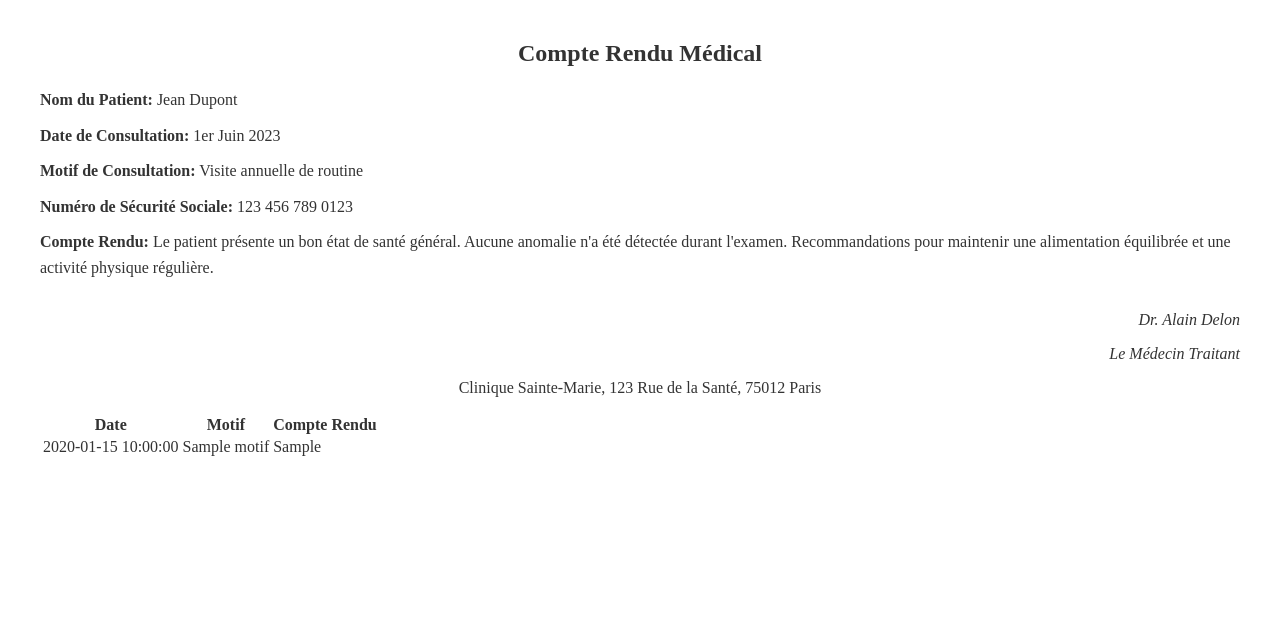
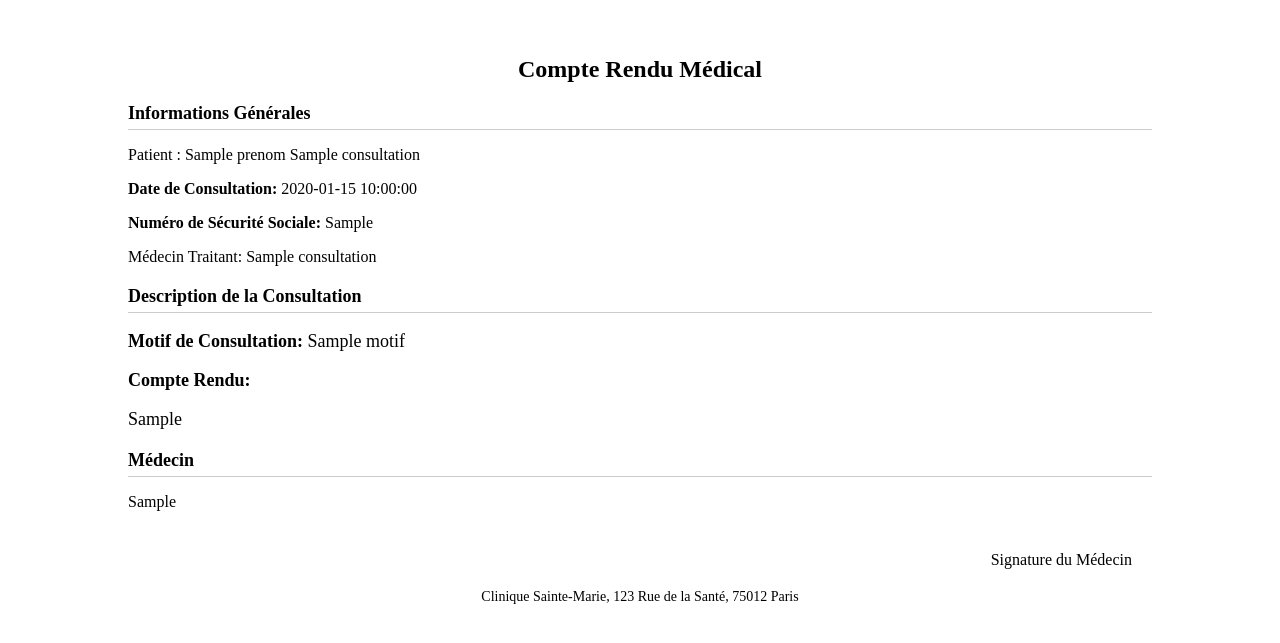
Before and after one commit to ezaroua/Gestion-d-etablissement-de-soins, a PHP site: template employe/src/views/ViewVoirCompteRendu.php in a window 1280 px wide. Shown: the top 643 px of the page. Run offline with PHP 8.4, Linux system fonts and the light colour scheme; the template is opened without the code that fills it: most values are stand-ins (such as "Sample title", 1, 10 or a date in 2020).

Commit message:
finalisation de la page VoirCompteRendu

```diff
--- a/employe/src/controllers/Router.php
+++ b/employe/src/controllers/Router.php
@@ -8,9 +8,11 @@ class Router
     {
         try {
             // Chargement automatique des classes
-            spl_autoload_register(function ($class) {
+             spl_autoload_register(function ($class) {
+            if (file_exists('src/models/' . $class . '.php')) {
                 require_once('src/models/' . $class . '.php');
-            });
+            }
+        });
 
             $url = '';
 
--- a/employe/src/models/ModelAjoutCompteRendu.php
+++ b/employe/src/models/ModelAjoutCompteRendu.php
@@ -13,7 +13,7 @@ class ModelAjoutCompteRendu
                    escapeshellarg($id_user) . ' ' .
                    escapeshellarg($date) . ' ' .
                    escapeshellarg($motif) . ' ' .
-                   escapeshellarg($compteRenduEncoded) . ' ' . // Utilisez la version encodée ici
+                   escapeshellarg($compteRenduEncoded) . ' ' .
                    escapeshellarg($nom_medecin);
 
         error_log("Executing command: $command");
--- a/employe/src/models/ModeleRecupererPatientNoSQL.php
+++ b/employe/src/models/ModeleRecupererPatientNoSQL.php
@@ -4,8 +4,8 @@ require 'Database.php'; // Inclure le fichier de connexion à la base de donnée
 class ModeleRecupererPatientNoSQL
 {
     private $chemin_script_python = "src/models/python/ModeleRecupererPatient.py";
-    //private $chemin_exec_python = "C:\Users\User\AppData\Local\Programs\Python\Python312\python.exe";
-    private $chemin_exec_python = "C:\\Users\\thoma\\AppData\\Local\\Programs\\Python\\Python312\\python.exe";
+    private $chemin_exec_python = "C:\Users\User\AppData\Local\Programs\Python\Python312\python.exe";
+    //private $chemin_exec_python = "C:\\Users\\thoma\\AppData\\Local\\Programs\\Python\\Python312\\python.exe";
     protected function getBdd()
     {
         return Database::getBdd();
--- a/employe/src/models/ModeleRecupererUnPatientNoSQL.php
+++ b/employe/src/models/ModeleRecupererUnPatientNoSQL.php
@@ -4,8 +4,8 @@ require 'Database.php'; // Inclure le fichier de connexion à la base de donnée
 class ModeleRecupererUnPatientNoSQL
 {
     private $chemin_script_python = "src/models/python/ModeleRecupererUnPatient.py";
-    //private $chemin_exec_python = "C:\Users\User\AppData\Local\Programs\Python\Python312\python.exe";
-    private $chemin_exec_python = "C:\\Users\\thoma\\AppData\\Local\\Programs\\Python\\Python312\\python.exe";
+    private $chemin_exec_python = "C:\Users\User\AppData\Local\Programs\Python\Python312\python.exe";
+    //private $chemin_exec_python = "C:\\Users\\thoma\\AppData\\Local\\Programs\\Python\\Python312\\python.exe";
     protected function getBdd()
     {
         return Database::getBdd();
--- a/employe/src/views/ViewSuiviMedical.php
+++ b/employe/src/views/ViewSuiviMedical.php
@@ -37,6 +37,8 @@ if (!isset($_SESSION['mail'])) {
             <tr>
                 <th>Date</th>
                 <th>Motif de consultation</th>
+                <th> Nom du médecin </th>
+                <th> Service </th>
                 <th>Compte Rendu</th>
             </tr>
             <?php
@@ -45,7 +47,9 @@ if (!isset($_SESSION['mail'])) {
                     <tr>
                         <td><?= htmlspecialchars($compteRendu['date']) ?></td>
                         <td><?= htmlspecialchars($compteRendu['motif']) ?></td>
-                        <td><a href="?url=VoirCompteRendu&id=<?= htmlspecialchars($patientId) ?>">Voir Détails</a></td>
+                        <td><?= htmlspecialchars($compteRendu['nom_medecin']) ?> </th>
+                        <td> service </td>
+                        <td><a href="?url=VoirCompteRendu&consultationId=<?= htmlspecialchars($compteRendu['consultation_id']) ?>&patientId=<?= htmlspecialchars($patientId) ?>">Voir Détails</a></td>
                     </tr>
                 <?php endforeach; ?>
             <?php else : ?>
--- a/employe/src/views/ViewVoirCompteRendu.php
+++ b/employe/src/views/ViewVoirCompteRendu.php
@@ -4,70 +4,106 @@
     <meta charset="UTF-8">
     <title>Compte Rendu Médical</title>
     <style>
-        body {
+        body, html {
+            margin: 0;
+            padding: 0;
             font-family: 'Times New Roman', serif;
-            margin: 40px;
             background: #fff;
-            color: #333;
+            color: #000;
         }
-        .header, .footer {
+        .container {
+            width: 80%;
+            margin: 20px auto;
+            padding: 20px;
+            background: #fff;
+            box-shadow: none;
+        }
+        .header {
             text-align: center;
-            margin: 10px 0;
+            margin-bottom: 20px;
         }
         .header h1 {
-            margin: 0;
             font-size: 24px;
         }
-        .content {
-            margin-top: 20px;
-            line-height: 1.6;
+        .section {
+            margin-bottom: 20px;
+        }
+        .section h2 {
+            font-size: 18px;
+            border-bottom: 1px solid #ccc;
+            padding-bottom: 5px;
         }
         .content p {
-            margin: 10px 0;
+            font-size: 16px;
+            line-height: 1.5;
+        }
+        .report-content {
+            font-size: 18px;
+            margin-top: 10px;
         }
         .signature {
-            margin-top: 30px;
             text-align: right;
-            font-style: italic;
+            margin-top: 40px;
+            padding-right: 20px;"
+        }
+
+        .footer {
+            text-align: center;
+            font-size: 14px;
+            margin-top: 20px;
+        }
+
+        @media print {
+            body {
+                width: 100%;
+                margin: 0;
+                box-shadow: none;
+            }
+            .container {
+                width: 100%;
+                max-width: none;
+                margin: 0 auto;
+                box-shadow: none;
+            }
+            .section .content, .report-content {
+                font-size: 18px;
+            }
+            .footer, .header {
+                display: none;
+            }
         }
     </style>
 </head>
 <body>
+    <div class="container">
         <div class="header">
             <h1>Compte Rendu Médical</h1>
         </div>
-    <div class="content">
-        <p><strong>Nom du Patient:</strong> Jean Dupont</p>
-        <p><strong>Date de Consultation:</strong> 1er Juin 2023</p>
-        <p><strong>Motif de Consultation:</strong> Visite annuelle de routine</p>
-        <p><strong>Numéro de Sécurité Sociale:</strong> 123 456 789 0123</p>
-        <p><strong>Compte Rendu:</strong> Le patient présente un bon état de santé général. Aucune anomalie n'a été détectée durant l'examen. Recommandations pour maintenir une alimentation équilibrée et une activité physique régulière.</p>
+        <div class="section">
+            <h2>Informations Générales</h2>
+            <p>Patient : <?= htmlspecialchars($consultation['prenom'] . " " . $consultation['nom']) ?></p>
+            <p><strong>Date de Consultation:</strong> <?= htmlspecialchars($consultation['date']) ?></p>
+            <p><strong>Numéro de Sécurité Sociale:</strong> <?= htmlspecialchars($consultation['numero_securite_sociale']) ?></p>
+            <p>Médecin Traitant: <?= htmlspecialchars($consultation['nom_medecin']) ?></p>
+        </div>
+        <div class="section">
+            <h2>Description de la Consultation</h2>
+            <div class="report-content">
+                <p><strong>Motif de Consultation: </strong> <?= htmlspecialchars($consultation['motif']) ?></p>
+                <strong>Compte Rendu:</strong>
+                <p><?= nl2br(html_entity_decode($consultation['compte_rendu'])) ?></p>
+            </div>
+        </div>
+        <div class="section">
+            <h2>Médecin</h2>
+            <p><?= htmlspecialchars($consultation['medecin_traitant']) ?></p>
         </div>
         <div class="signature">
-        <p>Dr. Alain Delon</p>
-        <p>Le Médecin Traitant</p>
+            <p>Signature du Médecin</p>
         </div>
         <div class="footer">
             <p>Clinique Sainte-Marie, 123 Rue de la Santé, 75012 Paris</p>
         </div>
-
-
-<?php if (!empty($comptesRendus)): ?>
-            <table>
-                <tr>
-                    <th>Date</th>
-                    <th>Motif</th>
-                    <th>Compte Rendu</th>
-                </tr>
-                <?php foreach ($comptesRendus as $cr): ?>
-                <tr>
-                    <td><?= htmlspecialchars($cr['date']) ?></td>
-                    <td><?= htmlspecialchars($cr['motif']) ?></td>
-                    <td><?= htmlspecialchars($cr['compte_rendu']) ?></td>
-                </tr>
-                <?php endforeach; ?>
-            </table>
-
-<?php endif; ?>
+    </div>
 </body>
 </html>
```
Also changed, not shown: employe/src/controllers/ControllerAjoutCompteRendu.php (+10 -14 lines), employe/src/controllers/ControllerSuiviMedical.php (+4 -3 lines), employe/src/controllers/ControllerVoirCompteRendu.php (+17 -18 lines), employe/src/models/ModelRecupererCompteRendu.php (+8 -6 lines), employe/src/models/ModelVoirCompteRendu.php (+20 -25 lines), employe/src/views/ViewAjoutCompteRendu.php (+6 -2 lines), 4 other files. Lines whose indentation alone changed are shown as unchanged.
